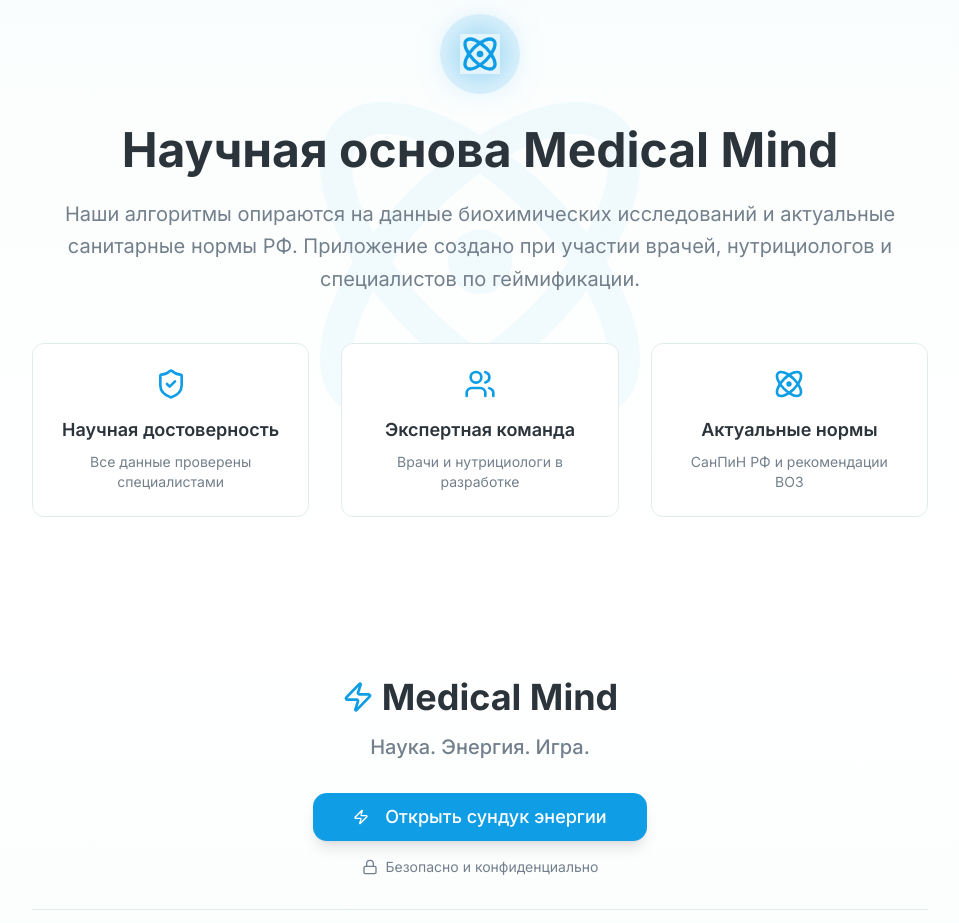
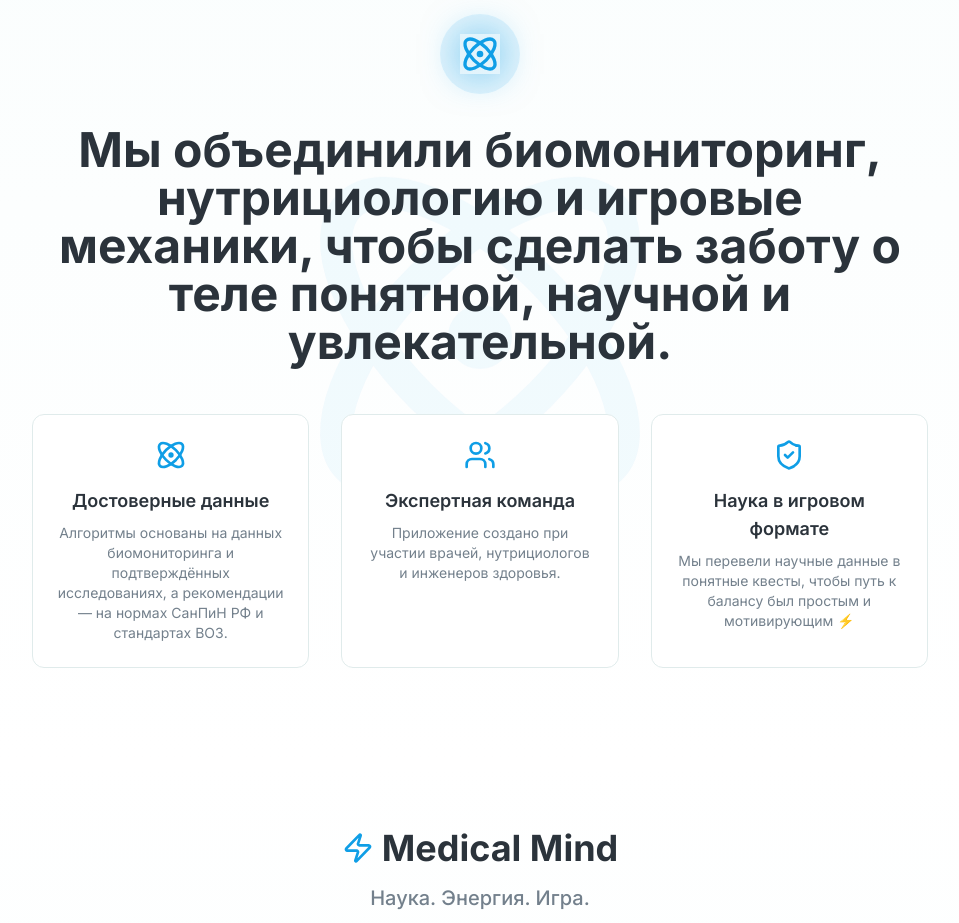
Before and after one commit to agentgpt233/energy-quest-lab, a React (Vite) app: page / in a window 1280 px wide. Shown: the part 4380-5303 px from the top of the page, without its empty margins (160-1119 px from the left). Built offline with nearby package versions, Linux system fonts and the light colour scheme; the HTML template or start-up script is replaced by a standard one.

Commit message:
Update Trust section text

```diff
--- a/src/components/Trust.tsx
+++ b/src/components/Trust.tsx
@@ -16,32 +16,30 @@ export const Trust = () => {
             </div>
           </div>
 
-          <h2 className="text-4xl lg:text-5xl font-bold text-foreground mb-6">
-            Научная основа Medical Mind
+          <h2 className="text-3xl sm:text-4xl lg:text-5xl font-bold text-foreground mb-6 break-words">
+            Мы объединили биомониторинг, нутрициологию и игровые механики,
+            чтобы сделать заботу о теле понятной, научной и увлекательной.
           </h2>
-
-          <p className="text-xl text-muted-foreground mb-12 leading-relaxed">
-            Наши алгоритмы опираются на данные биохимических исследований и актуальные
-            санитарные нормы РФ. Приложение создано при участии врачей, нутрициологов и
-            специалистов по геймификации.
-          </p>
 
           <div className="grid md:grid-cols-3 gap-8 mt-12">
             {[
               {
-                icon: ShieldCheck,
-                title: "Научная достоверность",
-                description: "Все данные проверены специалистами",
+                icon: Atom,
+                emoji: "🧬",
+                title: "Достоверные данные",
+                description: "Алгоритмы основаны на данных биомониторинга и подтверждённых исследованиях, а рекомендации — на нормах СанПиН РФ и стандартах ВОЗ.",
               },
               {
                 icon: Users,
+                emoji: "👩‍⚕️",
                 title: "Экспертная команда",
-                description: "Врачи и нутрициологи в разработке",
+                description: "Приложение создано при участии врачей, нутрициологов и инженеров здоровья.",
               },
               {
-                icon: Atom,
-                title: "Актуальные нормы",
-                description: "СанПиН РФ и рекомендации ВОЗ",
+                icon: ShieldCheck,
+                emoji: "🎮",
+                title: "Наука в игровом формате",
+                description: "Мы перевели научные данные в понятные квесты, чтобы путь к балансу был простым и мотивирующим ⚡",
               },
             ].map((item, index) => {
               const Icon = item.icon;
```
